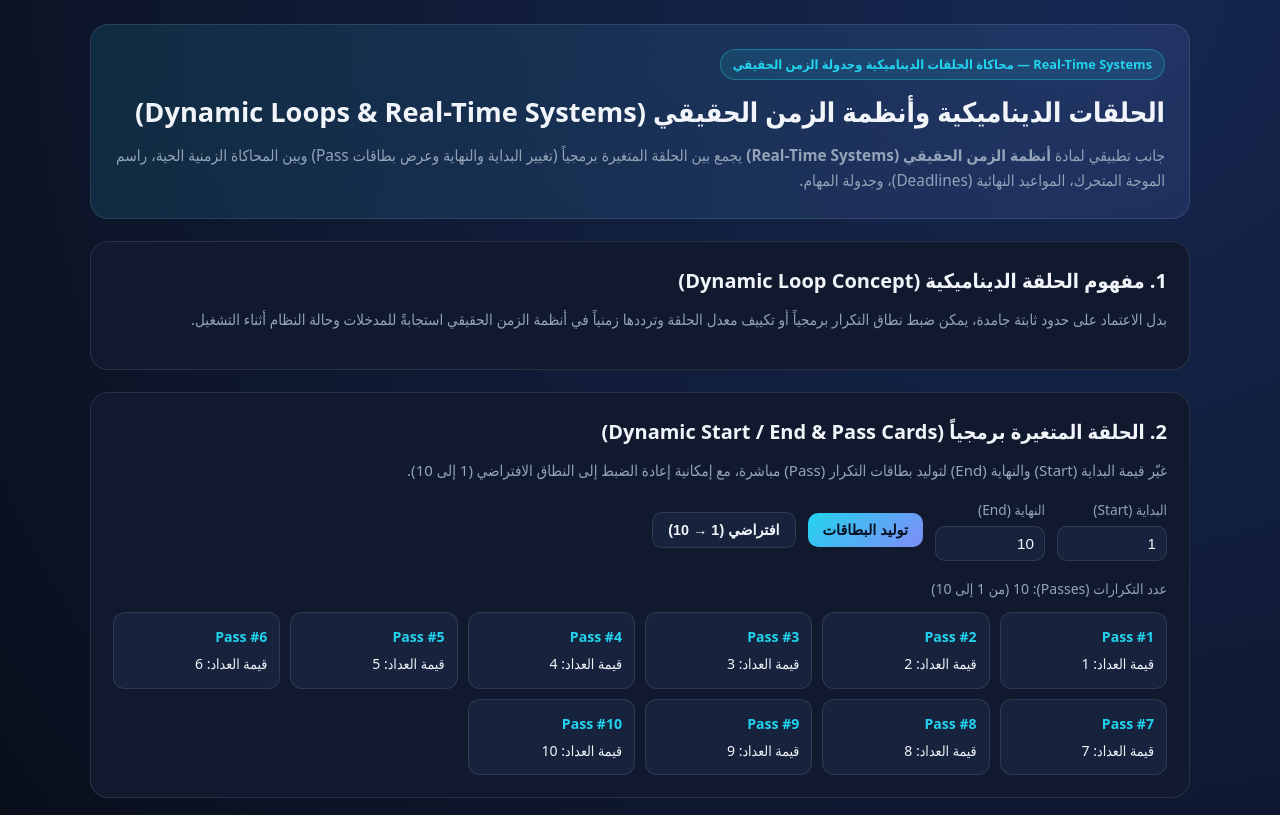
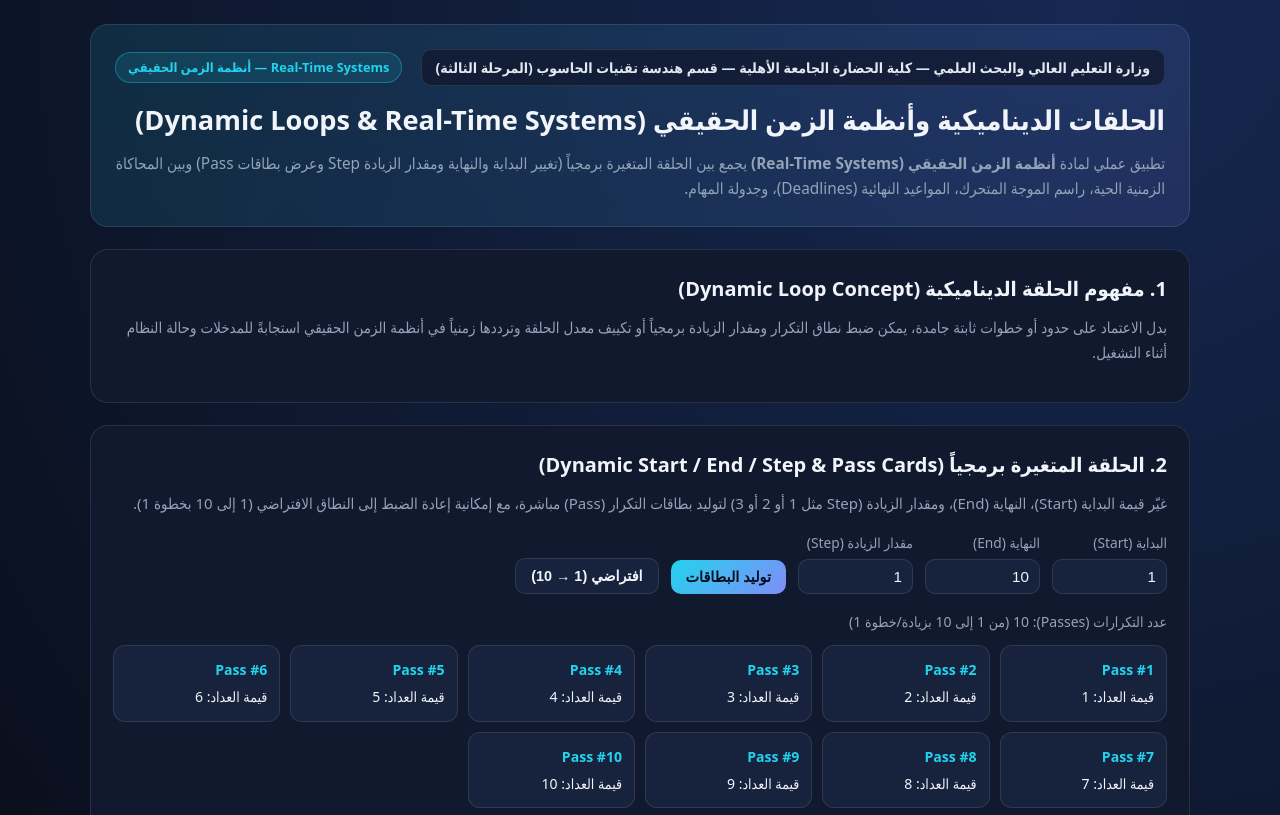
Before and after one commit to sharkalali/Dynamic-loops, a plain HTML site: page index.html in a window 1280 px wide. Shown: the top 815 px of the page. Drawn offline with Linux system fonts and the light colour scheme.

Commit message:
Add files via upload

```diff
--- a/index.html
+++ b/index.html
@@ -46,6 +46,25 @@
       margin-bottom: 22px;
     }
 
+    .top-institution {
+      display: flex;
+      flex-wrap: wrap;
+      justify-content: space-between;
+      align-items: center;
+      gap: 10px;
+      margin-bottom: 12px;
+    }
+
+    .inst-banner {
+      font-size: 0.88rem;
+      font-weight: 700;
+      color: #e2e8f0;
+      background: rgba(17, 25, 46, 0.75);
+      border: 1px solid var(--line);
+      padding: 6px 14px;
+      border-radius: 10px;
+    }
+
     .pill {
       display: inline-block;
       font-size: 0.8rem;
@@ -55,7 +74,6 @@
       border: 1px solid rgba(34, 211, 238, 0.35);
       padding: 4px 12px;
       border-radius: 999px;
-      margin-bottom: 10px;
     }
 
     h1 {
@@ -96,7 +114,7 @@
       display: flex;
       flex-wrap: wrap;
       gap: 12px;
-      align-items: center;
+      align-items: flex-end;
       margin-bottom: 16px;
     }
 
@@ -109,7 +127,7 @@
     }
 
     input[type="number"] {
-      width: 110px;
+      width: 115px;
       background: var(--card-2);
       color: var(--text);
       border: 1px solid var(--line);
@@ -140,10 +158,10 @@
       border: none;
     }
 
-    /* بطاقات Pass #1..#10 */
+    /* بطاقات Pass */
     .passes-grid {
       display: grid;
-      grid-template-columns: repeat(auto-fill, minmax(150px, 1fr));
+      grid-template-columns: repeat(auto-fill, minmax(155px, 1fr));
       gap: 10px;
       margin-top: 12px;
     }
@@ -384,19 +402,31 @@
     footer {
       text-align: center;
       color: var(--muted);
-      font-size: 0.88rem;
-      padding-top: 12px;
+      font-size: 0.9rem;
+      padding-top: 16px;
       border-top: 1px solid var(--line);
+      line-height: 1.8;
+    }
+
+    footer .authors {
+      color: var(--text);
+      font-weight: 700;
+      margin-bottom: 4px;
     }
   </style>
 </head>
 <body>
   <div class="wrap">
     <header>
-      <span class="pill">Real-Time Systems — محاكاة الحلقات الديناميكية وجدولة الزمن الحقيقي</span>
+      <div class="top-institution">
+        <div class="inst-banner">
+          وزارة التعليم العالي والبحث العلمي — كلية الحضارة الجامعة الأهلية — قسم هندسة تقنيات الحاسوب (المرحلة الثالثة)
+        </div>
+        <span class="pill">Real-Time Systems — أنظمة الزمن الحقيقي</span>
+      </div>
       <h1>الحلقات الديناميكية وأنظمة الزمن الحقيقي (Dynamic Loops & Real-Time Systems)</h1>
       <p class="sub">
-        جانب تطبيقي لمادة <strong>أنظمة الزمن الحقيقي (Real-Time Systems)</strong> يجمع بين الحلقة المتغيرة برمجياً (تغيير البداية والنهاية وعرض بطاقات Pass) وبين المحاكاة الزمنية الحية، راسم الموجة المتحرك، المواعيد النهائية (Deadlines)، وجدولة المهام.
+        تطبيق عملي لمادة <strong>أنظمة الزمن الحقيقي (Real-Time Systems)</strong> يجمع بين الحلقة المتغيرة برمجياً (تغيير البداية والنهاية ومقدار الزيادة Step وعرض بطاقات Pass) وبين المحاكاة الزمنية الحية، راسم الموجة المتحرك، المواعيد النهائية (Deadlines)، وجدولة المهام.
       </p>
     </header>
 
@@ -404,25 +434,29 @@
     <section id="sec-1">
       <h2>1. مفهوم الحلقة الديناميكية (Dynamic Loop Concept)</h2>
       <p class="desc">
-        بدل الاعتماد على حدود ثابتة جامدة، يمكن ضبط نطاق التكرار برمجياً أو تكييف معدل الحلقة وترددها زمنياً في أنظمة الزمن الحقيقي استجابةً للمدخلات وحالة النظام أثناء التشغيل.
+        بدل الاعتماد على حدود أو خطوات ثابتة جامدة، يمكن ضبط نطاق التكرار ومقدار الزيادة برمجياً أو تكييف معدل الحلقة وترددها زمنياً في أنظمة الزمن الحقيقي استجابةً للمدخلات وحالة النظام أثناء التشغيل.
       </p>
     </section>
 
     <!-- القسم الثاني: الحلقة المتغيرة برمجياً -->
     <section id="sec-2">
-      <h2>2. الحلقة المتغيرة برمجياً (Dynamic Start / End & Pass Cards)</h2>
+      <h2>2. الحلقة المتغيرة برمجياً (Dynamic Start / End / Step & Pass Cards)</h2>
       <p class="desc">
-        غيّر قيمة البداية (Start) والنهاية (End) لتوليد بطاقات التكرار (Pass) مباشرة، مع إمكانية إعادة الضبط إلى النطاق الافتراضي (1 إلى 10).
+        غيّر قيمة البداية (Start)، النهاية (End)، ومقدار الزيادة (Step مثل 1 أو 2 أو 3) لتوليد بطاقات التكرار (Pass) مباشرة، مع إمكانية إعادة الضبط إلى النطاق الافتراضي (1 إلى 10 بخطوة 1).
       </p>
 
       <div class="controls-row">
         <div class="field">
           <label for="startInput">البداية (Start)</label>
-          <input id="startInput" type="number" value="1" />
+          <input id="startInput" type="number" value="1" oninput="renderPassLoop()" />
         </div>
         <div class="field">
           <label for="endInput">النهاية (End)</label>
-          <input id="endInput" type="number" value="10" />
+          <input id="endInput" type="number" value="10" oninput="renderPassLoop()" />
+        </div>
+        <div class="field">
+          <label for="stepInput">مقدار الزيادة (Step)</label>
+          <input id="stepInput" type="number" min="1" value="1" oninput="renderPassLoop()" />
         </div>
         <button class="primary" onclick="renderPassLoop()">توليد البطاقات</button>
         <button onclick="resetPassLoop()">افتراضي (1 → 10)</button>
@@ -450,7 +484,7 @@
       <div class="controls-row">
         <button id="toggleTimerBtn" class="primary" onclick="toggleRealTimeClock()">إيقاف المؤقت الحي</button>
         <button onclick="resetCounters()">تصفير العدادات والمواعيد</button>
-        <div class="field" style="margin-right:8px;">
+        <div class="field">
           <label for="customFreqInput">تردد مخصص للموجة (Hz - اختياري)</label>
           <input
             id="customFreqInput"
@@ -541,15 +575,17 @@
     </section>
 
     <footer>
-      مادة أنظمة الزمن الحقيقي (Real-Time Systems) — تطبيق عملي لمحاكاة الحلقات الديناميكية والموجات الزمنية وجدولة المهام.
+      <div class="authors">إعداد الطلاب: إبراهيم خالد إبراهيم — ناظر سالم سعد — خالد بيان حمود</div>
+      <div>كلية الحضارة الجامعة الأهلية — قسم هندسة تقنيات الحاسوب | مادة أنظمة الزمن الحقيقي (Real-Time Systems)</div>
     </footer>
   </div>
 
   <script>
-    // القسم الثاني: توليد بطاقات Pass حسب البداية والنهاية
+    // القسم الثاني: توليد بطاقات Pass حسب البداية والنهاية ومقدار الزيادة (Step)
     function renderPassLoop() {
       const startVal = Number(document.getElementById("startInput").value);
       const endVal = Number(document.getElementById("endInput").value);
+      let stepVal = Number(document.getElementById("stepInput").value);
       const grid = document.getElementById("passesGrid");
       const summary = document.getElementById("passSummary");
 
@@ -559,23 +595,28 @@
         return;
       }
 
-      const step = startVal <= endVal ? 1 : -1;
-      const totalPasses = Math.abs(endVal - startVal) + 1;
+      if (Number.isNaN(stepVal) || stepVal < 1) {
+        stepVal = 1;
+      }
+
+      const goingUp = startVal <= endVal;
+      const signedStep = goingUp ? stepVal : -stepVal;
+      const totalPasses = Math.floor(Math.abs(endVal - startVal) / stepVal) + 1;
 
       if (totalPasses > 100) {
-        summary.textContent = "تم تحديد العرض بأول 100 بطاقة حفاظاً على سلاسة الصفحة.";
+        summary.textContent = `إجمالي التكرارات: ${totalPasses} (خطوة ${stepVal}) — يتم عرض أول 100 بطاقة حفاظاً على سلاسة الصفحة.`;
       } else {
-        summary.textContent = `عدد التكرارات (Passes): ${totalPasses} (من ${startVal} إلى ${endVal})`;
+        summary.textContent = `عدد التكرارات (Passes): ${totalPasses} (من ${startVal} إلى ${endVal} بزيادة/خطوة ${stepVal})`;
       }
 
       const cards = [];
-      let count = 0;
-      for (let i = startVal; step > 0 ? i <= endVal : i >= endVal; i += step) {
-        count++;
-        if (count > 100) break;
+      let passNum = 0;
+      for (let i = startVal; goingUp ? i <= endVal : i >= endVal; i += signedStep) {
+        passNum++;
+        if (passNum > 100) break;
         cards.push(`
           <div class="pass-card">
-            <strong>Pass #${count}</strong>
+            <strong>Pass #${passNum}</strong>
             <div>قيمة العداد: ${i}</div>
           </div>
         `);
@@ -586,6 +627,7 @@
     function resetPassLoop() {
       document.getElementById("startInput").value = 1;
       document.getElementById("endInput").value = 10;
+      document.getElementById("stepInput").value = 1;
       renderPassLoop();
     }
 
@@ -745,7 +787,6 @@
         .join("");
     }
 
-    // رسم الموجة الحية المتحركة على Canvas
     const canvas = document.getElementById("waveCanvas");
     const ctx = canvas.getContext("2d");
 
@@ -756,7 +797,6 @@
 
       ctx.clearRect(0, 0, w, h);
 
-      // شبكة خلفية خفيفة
       ctx.strokeStyle = "rgba(148, 163, 184, 0.1)";
       ctx.lineWidth = 1;
       for (let x = 0; x <= w; x += 60) {
@@ -772,7 +812,6 @@
         ctx.stroke();
       }
 
-      // خط الصفر الأفقي
       ctx.strokeStyle = "rgba(148, 163, 184, 0.25)";
       ctx.beginPath();
       ctx.moveTo(0, midY);
@@ -780,12 +819,10 @@
       ctx.stroke();
 
       if (running) {
-        // حركة الطور مرتبطة بالتردد والزمن الحقيقي
         phaseFixed += dtSec * m.fixedFreq * 0.22;
         phaseAdapt += dtSec * m.adaptFreq * 0.22;
       }
 
-      // 1) الموجة الثابتة (Fixed 50Hz)
       const fixedSpatialFreq = (m.fixedFreq / 50) * 0.045;
       ctx.strokeStyle = "rgba(148, 163, 184, 0.55)";
       ctx.lineWidth = 2;
@@ -797,7 +834,6 @@
       }
       ctx.stroke();
 
-      // 2) الموجة المتكيفة حسب التردد والـ Deadline
       let waveColor = "#22d3ee";
       let jitter = 0;
       if (m.adaptExec > m.adaptDeadline) {
```
